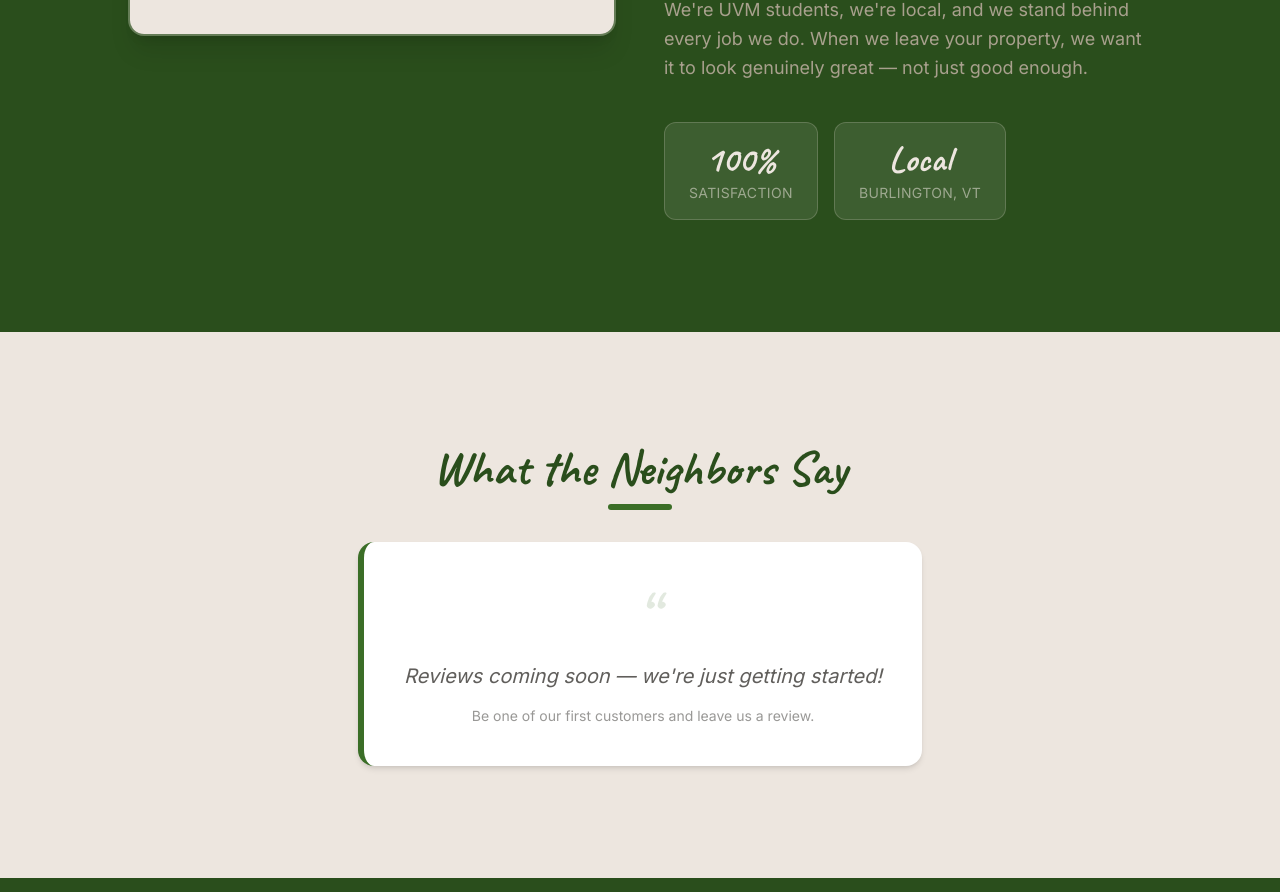
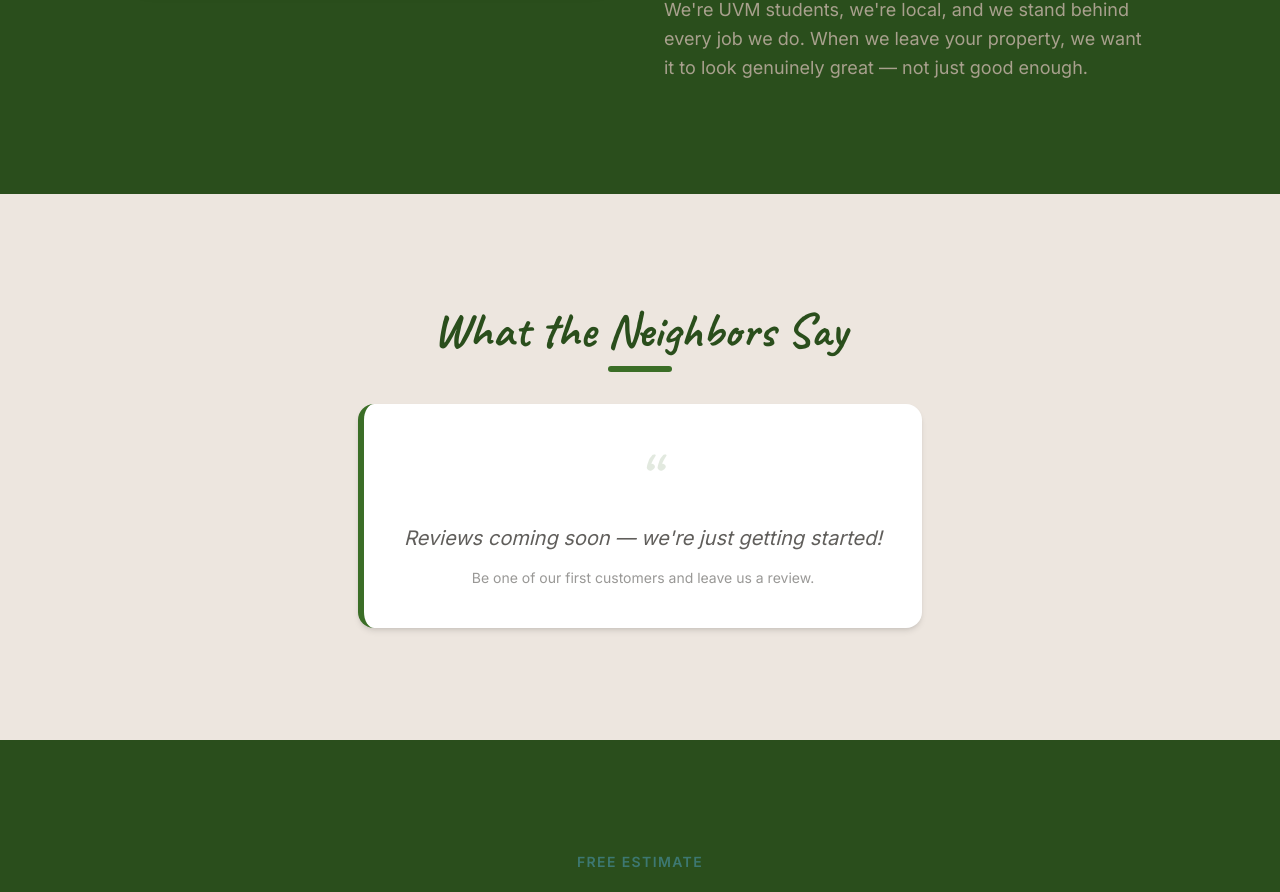
Before and after one commit to bossola2/still-painting-co, a Next.js app: page / in a window 1280 px wide. Shown: the part 3359-4251 px from the top of the page. Built offline with nearby package versions, Linux system fonts and the light colour scheme.

Commit message:
Remove stats badges

```diff
--- a/app/page.tsx
+++ b/app/page.tsx
@@ -40,10 +40,6 @@ const services = [
 
 
 
-const stats = [
-  { value: "100%", label: "Satisfaction" },
-  { value: "Local", label: "Burlington, VT" },
-];
 
 function ServiceIcon({ id }: { id: string }) {
   const p = {
@@ -339,14 +335,6 @@ export default function Home() {
                   genuinely great — not just good enough.
                 </p>
               </div>
-              <div className="mt-10 flex flex-wrap gap-4">
-                {stats.map((s) => (
-                  <div key={s.label} className="bg-stone/10 border border-stone/20 rounded-xl px-6 py-4 text-center">
-                    <p className="font-display text-4xl font-bold text-stone">{s.value}</p>
-                    <p className="text-sm text-stone/55 mt-1 uppercase tracking-wide">{s.label}</p>
-                  </div>
-                ))}
-              </div>
             </div>
           </div>
         </div>
```
